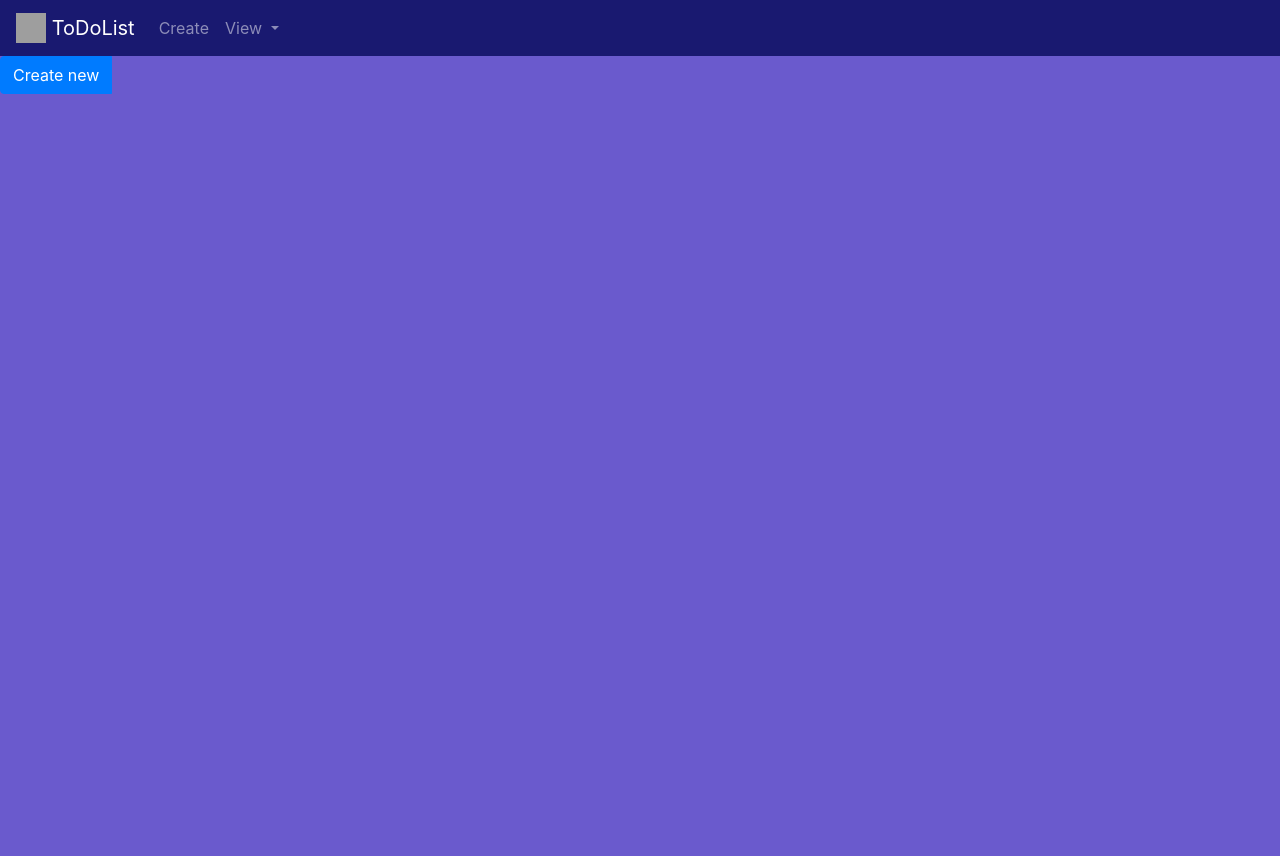
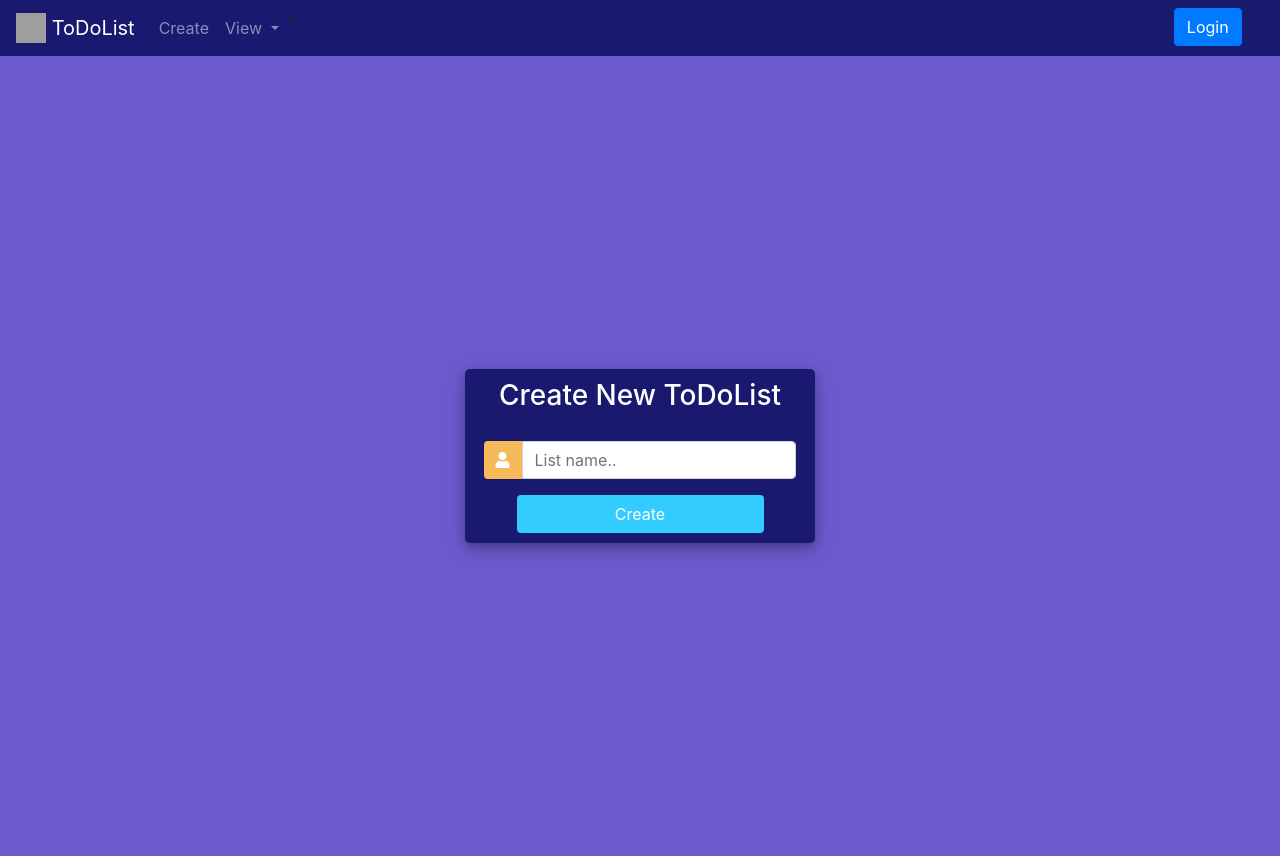
Before and after one commit to SzymonGorkiewicz/todolist-django, a Django app: page /create/ in a window 1280 px wide. Before the commit the page ends 94 px from the top, so only its background shows below. Run offline with Django 4.2, Linux system fonts and the light colour scheme; some libraries are stand-ins or nearby versions; grey boxes are pictures that could not be loaded.

Commit message:
login/logout, added creating new ToDoList

```diff
--- a/todolist/myapp/forms.py
+++ b/todolist/myapp/forms.py
@@ -1,11 +1,12 @@
 from django import forms
 from django.contrib.auth.forms import UserCreationForm
 from django.contrib.auth.models import User
+from .models import ToDoList
 
-
-class CreateList(forms.Form):
-    name=forms.CharField(label="name", max_length=200)
-
+class CreateList(forms.ModelForm):
+    class Meta:
+        model=ToDoList
+        fields=['name_of_list']
 
 class CreateUser(UserCreationForm):
     class Meta:
--- a/todolist/myapp/static/base.css
+++ b/todolist/myapp/static/base.css
@@ -1,3 +1,7 @@
 body {
     background-color: #6A5ACD;
 }
+.login-button, .logout-button{
+    right: 3%;
+    position: absolute;
+}
--- /dev/null
+++ b/todolist/myapp/static/create.css
@@ -0,0 +1,57 @@
+body,
+		html {
+			margin: 0;
+			padding: 0;
+			height: 100%;
+			background: #6A5ACD !important;
+		}
+		.user_card {
+			width: 350px;
+			margin-top: auto;
+			margin-bottom: auto;
+			background: #191970;
+			position: relative;
+			display: flex;
+			justify-content: center;
+			flex-direction: column;
+			padding: 10px;
+			box-shadow: 0 4px 8px 0 rgba(0, 0, 0, 0.2), 0 6px 20px 0 rgba(0, 0, 0, 0.19);
+			-webkit-box-shadow: 0 4px 8px 0 rgba(0, 0, 0, 0.2), 0 6px 20px 0 rgba(0, 0, 0, 0.19);
+			-moz-box-shadow: 0 4px 8px 0 rgba(0, 0, 0, 0.2), 0 6px 20px 0 rgba(0, 0, 0, 0.19);
+			border-radius: 5px;
+
+		}
+
+		.form_container {
+			margin-top: 20px;
+		}
+
+		#form-title{
+			color: #fff;
+		}
+		.login_btn {
+			width: 100%;
+			background: #33ccff !important;
+			color: white !important;
+		}
+		.login_btn:focus {
+			box-shadow: none !important;
+			outline: 0px !important;
+		}
+		.login_container {
+			padding: 0 2rem;
+		}
+		.input-group-text {
+			background: #f7ba5b !important;
+			color: white !important;
+			border: 0 !important;
+			border-radius: 0.25rem 0 0 0.25rem !important;
+		}
+		.input_user,
+		.input_pass:focus {
+			box-shadow: none !important;
+			outline: 0px !important;
+		}
+		.redirect{
+		    color:white !important;
+		}
--- a/todolist/myapp/templates/base.html
+++ b/todolist/myapp/templates/base.html
@@ -14,7 +14,7 @@
   </head>
   <body>
     <nav class="navbar navbar-expand-lg navbar-dark" style="background-color: #191970">
-      <a class="navbar-brand" href="">
+      <a class="navbar-brand" href="/home">
         <img src="/docs/4.0/assets/brand/bootstrap-solid.svg" width="30" height="30" class="d-inline-block align-top" alt="">
         ToDoList
 
@@ -37,10 +37,25 @@
               <a class="dropdown-item" href="#">Something else here</a>
             </div>
           </li>
+
+          {% if user.is_authenticated %}
+            <li class="login-button">
+              <a class="btn btn-primary" href="/logout" role="button">Logout</a>
+            </li>>
+          {% else %}
+            <li class="login-button">
+              <a class="btn btn-primary" href="/login" role="button">Login</a>
+            </li>>
+          {% endif %}
         </ul>
       </div>
     </nav><!-- jQuery first, then Popper.js, then Bootstrap JS -->
     {% block content %}
+    {% if user.is_authenticated %}
+      <p>Hello {{user.username}}</p>
+    {% else %}
+      <p>NIEZALOGOWANY</p>
+    {% endif %}
     {% endblock %}
     <script src="https://code.jquery.com/jquery-3.2.1.slim.min.js" integrity="sha384-KJ3o2DKtIkvYIK3UENzmM7KCkRr/rE9/Qpg6aAZGJwFDMVNA/GpGFF93hXpG5KkN" crossorigin="anonymous"></script>
     <script src="https://cdn.jsdelivr.net/npm/popper.js@1.12.9/dist/umd/popper.min.js" integrity="sha384-ApNbgh9B+Y1QKtv3Rn7W3mgPxhU9K/ScQsAP7hUibX39j7fakFPskvXusvfa0b4Q" crossorigin="anonymous"></script>
--- a/todolist/myapp/templates/create.html
+++ b/todolist/myapp/templates/create.html
@@ -1,15 +1,48 @@
 <!DOCTYPE html>
 {% extends 'base.html' %}
+{% load static %}
+{% block title %}Register Page{% endblock %}
+{% block content %}
+<html>
 
-{% block title %}Create Page{% endblock %}
-
-{% block content %}
-<form method="POST" action="">
-    {% csrf_token %}
-     <div class="input-group mb-3">
-        <div class="input-group-prepend">
-            <button type="submit", name="save", class="btn btn-primary" > Create new</button>
-        </div>
-    </div>
-</form>
+<head>
+	<title>Login</title>
+	<link rel="stylesheet" href="https://stackpath.bootstrapcdn.com/bootstrap/4.1.3/css/bootstrap.min.css" integrity="sha384-MCw98/SFnGE8fJT3GXwEOngsV7Zt27NXFoaoApmYm81iuXoPkFOJwJ8ERdknLPMO" crossorigin="anonymous">
+	<script src="https://ajax.googleapis.com/ajax/libs/jquery/3.3.1/jquery.min.js"></script>
+	<link rel="stylesheet" href="https://use.fontawesome.com/releases/v5.6.1/css/all.css" integrity="sha384-gfdkjb5BdAXd+lj+gudLWI+BXq4IuLW5IT+brZEZsLFm++aCMlF1V92rMkPaX4PP" crossorigin="anonymous">
+    <link rel="stylesheet" href="{% static 'create.css' %}">
+</head>
+<body>
+	<div class="container h-100">
+		<div class="d-flex justify-content-center h-100">
+			<div class="user_card">
+				<div class="d-flex justify-content-center">
+					<h3 id="form-title">Create New ToDoList</h3>
+				</div>
+				<div class="d-flex justify-content-center form_container">
+					<form method="POST" action="">
+                        {% csrf_token %}
+						<div class="input-group mb-3">
+							<div class="input-group-append">
+								<span class="input-group-text"><i class="fas fa-user"></i></span>
+							</div>
+							{{form.name_of_list}}
+						</div>
+				   		<div class="d-flex justify-content-center mt-3 login_container">
+				 			<input class="btn login_btn" type="submit" value="Create">
+				   		</div>
+					</form>
+				</div>
+			</div>
+		</div>
+	</div>
+	<script>
+		var form_fields = document.getElementsByTagName('input')
+		form_fields[1].placeholder='List name..';
+		for (var field in form_fields){
+			form_fields[field].className += ' form-control'
+		}
+	</script>
+</body>
+</html>
 {% endblock %}
--- a/todolist/myapp/templates/login.html
+++ b/todolist/myapp/templates/login.html
@@ -28,20 +28,19 @@
 							<div class="input-group-append">
 								<span class="input-group-text"><i class="fas fa-user"></i></span>
 							</div>
-							<input type="text" name="username" placeholder="Username..." class="form-control">
+							<input type="text" name="uzytkownik" placeholder="Username..." class="form-control">
 						</div>
 						<div class="input-group mb-2">
 							<div class="input-group-append">
 								<span class="input-group-text"><i class="fas fa-key"></i></span>
 							</div>
-								<input type="password" name="password" placeholder="Password..." class="form-control" >
+								<input type="password" name="haslo" placeholder="Password..." class="form-control" >
 						</div>
 
 							<div class="d-flex justify-content-center mt-3 login_container">
 				 				<input class="btn login_btn" type="submit" value="Login">
 				   			</div>
 					</form>
-
 				</div>
 				{% for message in messages %}
 					<p class="message">{{message}}</p>
--- /dev/null
+++ b/todolist/myapp/templates/logout.html
@@ -0,0 +1,4 @@
+{% extends 'base.html' %}
+{% block content %}
+<h1>succesfully logged out</h1>
+{% endblock %}
--- a/todolist/myapp/urls.py
+++ b/todolist/myapp/urls.py
@@ -2,8 +2,9 @@
 from . import views
 
 urlpatterns = [
-    path('', views.home, name='home'),
+    path('home/', views.home, name='home'),
     path('create/', views.create, name='create'),
     path('register/', views.register, name='register'),
-    path('login/', views.login_view, name='login')
+    path('login/', views.login_view, name='login'),
+    path('logout/', views.logout_view, name='logout')
 ]
--- a/todolist/myapp/views.py
+++ b/todolist/myapp/views.py
@@ -1,7 +1,8 @@
 from django.shortcuts import render, redirect
-from .forms import CreateUser
+from .forms import CreateUser, CreateList
 from django.contrib import messages
 from django.contrib.auth import authenticate, login, logout
+
 # Create your views here.
 
 
@@ -10,7 +11,13 @@
 
 
 def create(request):
-    return render(request, "create.html")
+    form = CreateList()
+    if request.method == "POST":
+        form = CreateList(request.POST)
+        if form.is_valid():
+            form.save()
+            return redirect('/home')
+    return render(request, 'create.html', {"form": form})
 
 
 def register(request):
@@ -26,13 +33,22 @@
 
 def login_view(request):
     if request.method=="POST":
-        username=request.POST.get('username')
-        password=request.POST.get('password')
+        username=request.POST.get('uzytkownik')
+        password=request.POST.get('haslo')
 
         user=authenticate(request, username=username, password=password)
 
         if user is not None:
             login(request, user)
-            return redirect('create')
+            return redirect('/home')
+        else:
+            messages.success(request, "Wrong password or username")
+            return redirect('/login')
+    else:
+        return render(request, "login.html")
 
-    return render(request, "login.html")
+
+def logout_view(request):
+    logout(request)
+    messages.success(request, "Successfully logged out!")
+    return redirect('/home')
--- a/todolist/todolist/urls.py
+++ b/todolist/todolist/urls.py
@@ -21,7 +21,4 @@
 urlpatterns = [
     path('admin/', admin.site.urls),
     path('', include('myapp.urls')),
-    path('create/', include('myapp.urls')),
-    path('register/', include('myapp.urls')),
-    path('login/', include('myapp.urls'))
 ]
```
Also changed, not shown: todolist/db.sqlite3.
